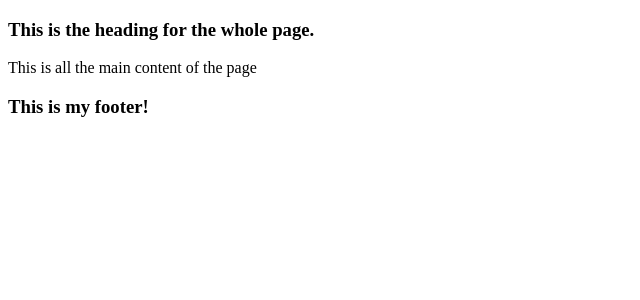
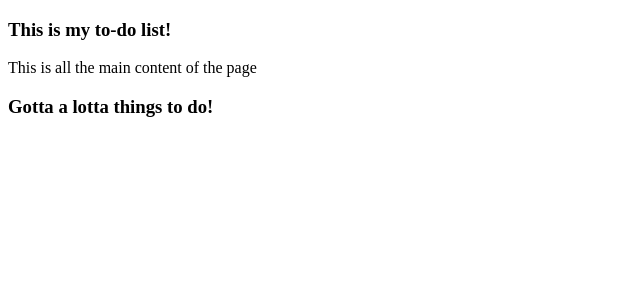
Before and after one commit to akankshashelat/todo-app, a React (Create React App) app: page / in a window 1280 px wide. Shown: the top 300 px of the page, without its empty margins (0-640 px from the left). Built offline with nearby package versions, Linux system fonts and the light colour scheme.

Commit message:
starting the application, 3 basic components

```diff
--- a/src/Footer.js
+++ b/src/components/Footer.js
@@ -5,7 +5,7 @@ function Footer(){
         //footer with small 'f' is the element that gets rendered to the screen, but 'F'ooter is what
         //we make.
         <footer>
-            <h3>This is my footer!</h3>
+            <h3>Gotta a lotta things to do! </h3>
         </footer>
     )
 }
--- a/src/Header.js
+++ b/src/components/Header.js
@@ -4,7 +4,7 @@ function Header(){
     return(
         <div>
             <header>
-                <h3>This is the heading for the whole page.</h3>
+                <h3>This is my to-do list!</h3>
             </header>
         </div>
     )
```
Also changed, not shown: src/App.js (+4 -4 lines), src/components/MainContent.js (renamed from src/MainContent.js).
